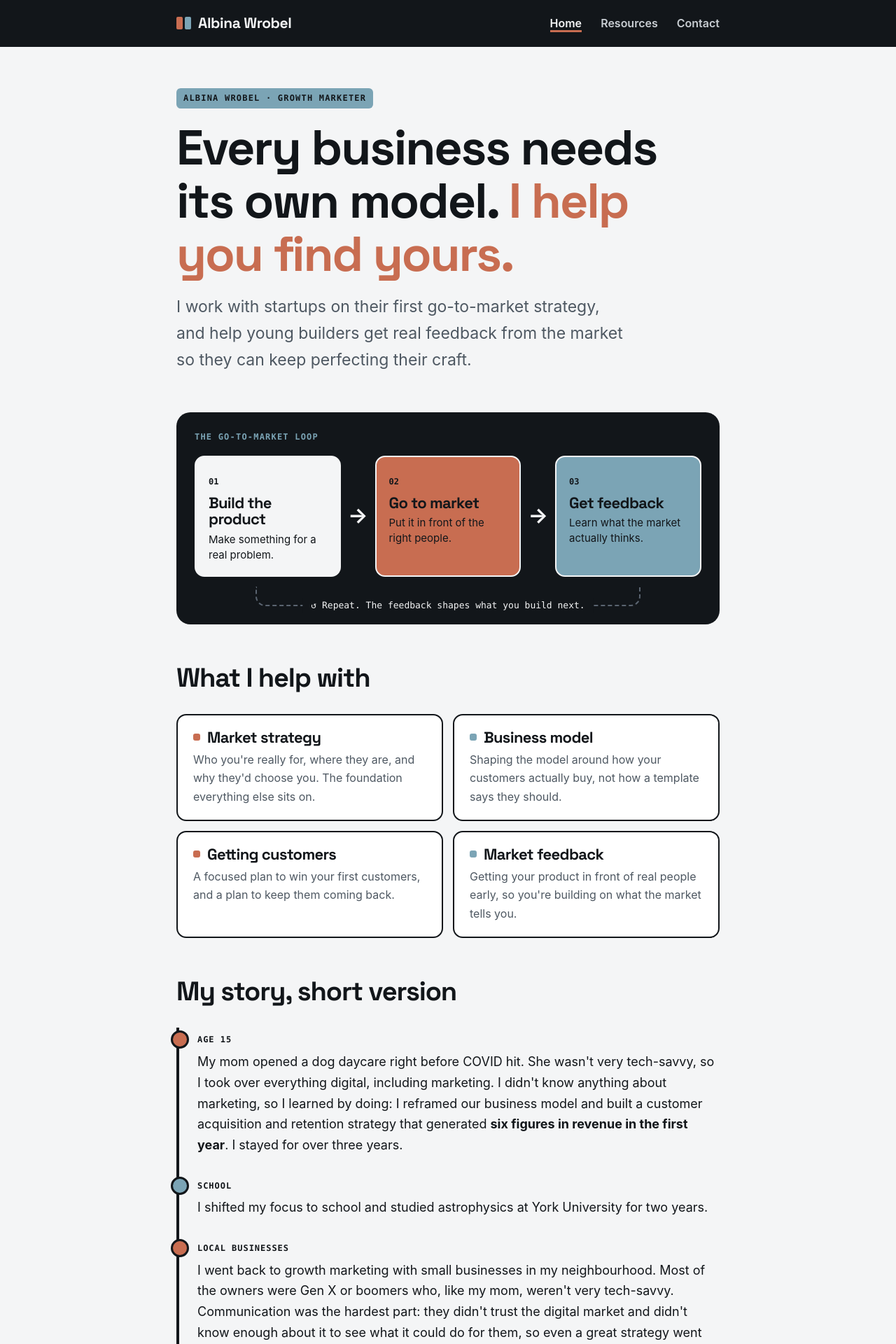
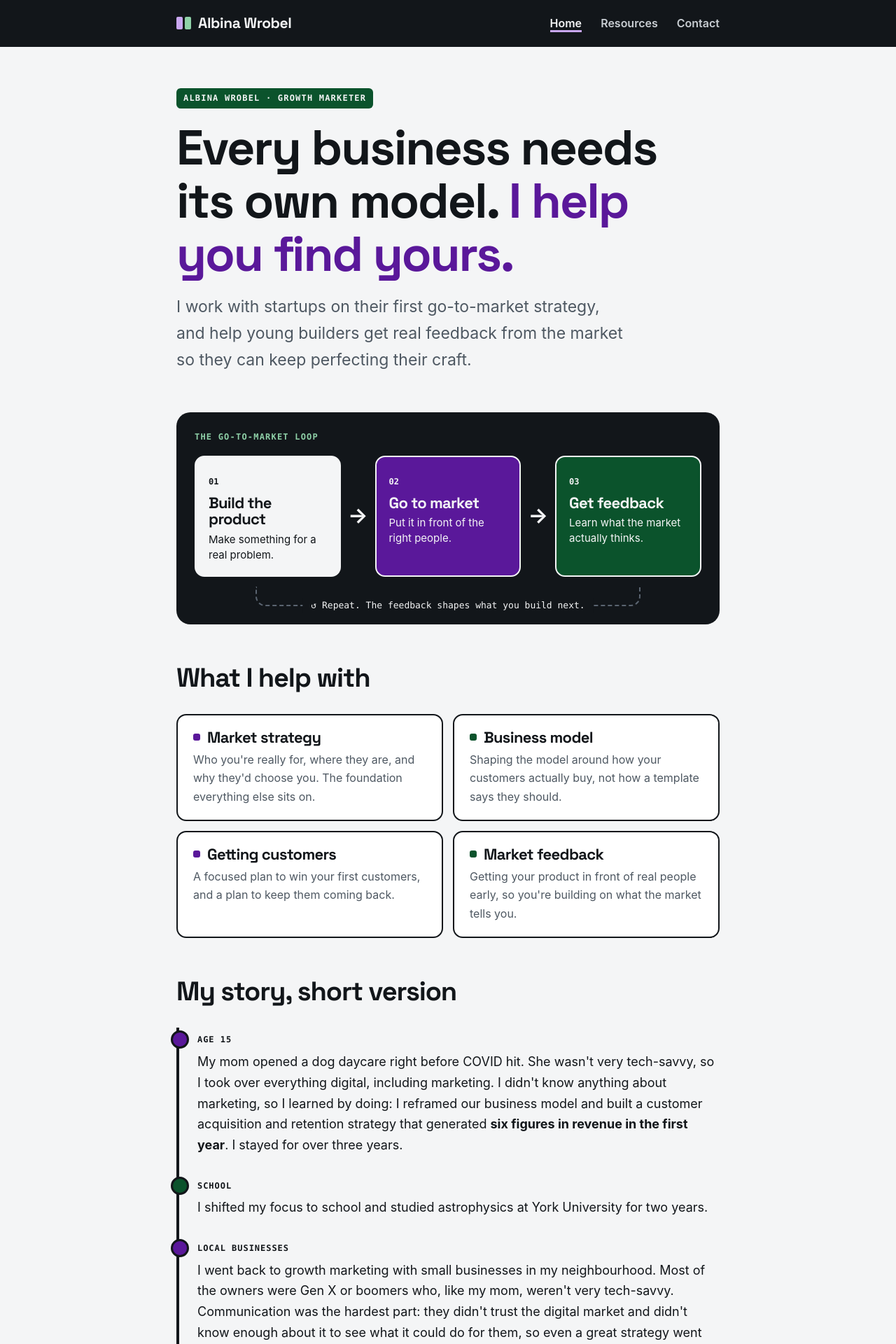
Before and after one commit to albinawrobel/albinawrobel.github.io, a Jekyll site: the page built from index.md, in a window 1280 px wide. Shown: the top 1920 px of the page at 70% size. Built offline with Jekyll 4.4.1, drawn with Linux system fonts in a browser that asks for light colours.

Commit message:
Add files via upload

```diff
--- a/assets/css/style.css
+++ b/assets/css/style.css
@@ -2,8 +2,10 @@
 :root {
   --paper: #F4F5F6;     /* main light */
   --ink:   #12161A;     /* main dark */
-  --blue:  #7BA4B5;     /* accent 1 */
-  --rust:  #C86D51;     /* accent 2 */
+  --green:  #0B532C;    /* accent 1 */
+  --purple: #5A189A;    /* accent 2 */
+  --green-light:  #8FD1A8;  /* green tint for dark backgrounds */
+  --purple-light: #C9A7F0;  /* purple tint for dark backgrounds */
   --muted: #4E5862;
   --line:  #DADDE1;
   --card:  #FFFFFF;
@@ -14,10 +16,10 @@
 * { box-sizing: border-box; }
 html { -webkit-text-size-adjust: 100%; }
 body { margin:0; background:var(--paper); color:var(--ink); font-family:var(--sans); font-size:18px; line-height:1.65; }
-::selection { background: var(--rust); color: var(--ink); }
+::selection { background: var(--purple); color: var(--paper); }
 
-a { color: var(--ink); text-decoration-line: underline; text-decoration-color: var(--rust); text-decoration-thickness: 2px; text-underline-offset: 4px; }
-a:hover { text-decoration-color: var(--blue); }
+a { color: var(--ink); text-decoration-line: underline; text-decoration-color: var(--purple); text-decoration-thickness: 2px; text-underline-offset: 4px; }
+a:hover { text-decoration-color: var(--green); }
 .wrap { max-width: 820px; margin: 0 auto; padding: 0 22px; }
 
 /* ---------- header ---------- */
@@ -26,12 +28,12 @@ a:hover { text-decoration-color: var(--blue); }
 .brand { font-family:var(--display); font-weight:700; font-size:21px; letter-spacing:-0.02em; color:var(--paper); text-decoration:none; display:inline-flex; align-items:center; gap:10px; }
 .brand-mark { display:inline-flex; gap:3px; }
 .brand-mark i { display:block; width:9px; height:18px; border-radius:2px; }
-.brand-mark i:first-child { background:var(--rust); }
-.brand-mark i:last-child { background:var(--blue); }
+.brand-mark i:first-child { background:var(--purple-light); }
+.brand-mark i:last-child { background:var(--green-light); }
 nav a { color:#C9CED3; text-decoration:none; margin-left:22px; font-size:16px; font-weight:600; }
 nav a:first-child { margin-left:0; }
 nav a:hover { color:var(--paper); }
-nav a.active { color:var(--paper); box-shadow: inset 0 -3px 0 var(--rust); padding-bottom:3px; }
+nav a.active { color:var(--paper); box-shadow: inset 0 -3px 0 var(--purple-light); padding-bottom:3px; }
 
 /* ---------- type ---------- */
 main.wrap { padding-top:56px; padding-bottom:80px; }
@@ -39,18 +41,18 @@ h1, h2, h3 { font-family:var(--display); line-height:1.08; letter-spacing:-0.03e
 h1 { font-size: clamp(40px, 8vw, 72px); margin:0 0 20px; font-weight:700; }
 h2 { font-size: clamp(28px, 4.5vw, 38px); margin-top:56px; font-weight:700; }
 h3 { font-size:23px; margin-top:32px; }
-.hl { color: var(--rust); }
-.mark { color: var(--ink); font-weight:600; text-decoration: underline; text-decoration-color: var(--blue); text-decoration-thickness: 4px; text-underline-offset: 5px; text-decoration-skip-ink: none; }
-.eyebrow { display:inline-block; font-family:var(--mono); font-size:12px; font-weight:700; text-transform:uppercase; letter-spacing:0.1em; color:var(--ink); background:var(--blue); padding:5px 10px; border-radius:6px; margin:0 0 18px; }
-.eyebrow a { color:var(--ink); text-decoration:none; }
+.hl { color: var(--purple); }
+.mark { color: var(--ink); font-weight:600; text-decoration: underline; text-decoration-color: var(--green); text-decoration-thickness: 4px; text-underline-offset: 5px; text-decoration-skip-ink: none; }
+.eyebrow { display:inline-block; font-family:var(--mono); font-size:12px; font-weight:700; text-transform:uppercase; letter-spacing:0.1em; color:var(--paper); background:var(--green); padding:5px 10px; border-radius:6px; margin:0 0 18px; }
+.eyebrow a { color:var(--paper); text-decoration:none; }
 .lede { font-size: clamp(19px, 2.6vw, 23px); color:var(--muted); margin-top:0; max-width: 640px; }
 .meta { font-family:var(--mono); font-size:13px; color:var(--muted); }
 
 /* ---------- buttons ---------- */
-.button { display:inline-block; background:var(--rust); color:var(--ink); padding:14px 22px; border-radius:12px; text-decoration:none; font-weight:700; font-size:16px; border:2px solid var(--ink); box-shadow: 4px 4px 0 var(--ink); transition: transform .12s, box-shadow .12s; }
+.button { display:inline-block; background:var(--purple); color:var(--paper); padding:14px 22px; border-radius:12px; text-decoration:none; font-weight:700; font-size:16px; border:2px solid var(--ink); box-shadow: 4px 4px 0 var(--ink); transition: transform .12s, box-shadow .12s; }
 .button:hover { transform: translate(-2px,-2px); box-shadow: 6px 6px 0 var(--ink); }
 .button:active { transform: translate(2px,2px); box-shadow: 2px 2px 0 var(--ink); }
-.button.secondary { background:var(--paper); }
+.button.secondary { background:var(--paper); color:var(--ink); }
 .actions { display:flex; gap:16px; flex-wrap:wrap; margin:32px 0 8px; }
 
 /* ---------- hero ---------- */
@@ -60,19 +62,19 @@ h3 { font-size:23px; margin-top:32px; }
 /* ---------- lists ---------- */
 .list { list-style:none; padding:0; margin:0; }
 .list li { background:var(--card); border:2px solid var(--ink); border-radius:14px; padding:20px 22px; margin-bottom:14px; transition: transform .12s, box-shadow .12s; }
-.list li:hover { transform: translate(-2px,-2px); box-shadow: 5px 5px 0 var(--blue); }
+.list li:hover { transform: translate(-2px,-2px); box-shadow: 5px 5px 0 var(--green); }
 .list a.title { font-family:var(--display); font-weight:700; font-size:22px; letter-spacing:-0.02em; color:var(--ink); text-decoration:none; }
-.list a.title:hover { text-decoration: underline; text-decoration-color: var(--rust); }
+.list a.title:hover { text-decoration: underline; text-decoration-color: var(--purple); }
 .list p { margin:6px 0 0; color:var(--muted); font-size:16px; }
 .list time { white-space:nowrap; font-family:var(--mono); font-size:12px; color:var(--muted); margin-left:6px; }
-.tag { font-family:var(--mono); font-size:11px; font-weight:700; text-transform:uppercase; letter-spacing:.06em; background:var(--rust); color:var(--ink); border-radius:6px; padding:2px 8px; margin-left:8px; vertical-align:3px; }
+.tag { font-family:var(--mono); font-size:11px; font-weight:700; text-transform:uppercase; letter-spacing:.06em; background:var(--purple); color:var(--paper); border-radius:6px; padding:2px 8px; margin-left:8px; vertical-align:3px; }
 
 /* ---------- article ---------- */
 .prose img { max-width:100%; border-radius:12px; }
-.prose blockquote { margin:28px 0; padding:16px 22px; border-left:6px solid var(--rust); background:var(--card); border-radius:0 12px 12px 0; font-size:20px; font-weight:600; color:var(--ink); }
+.prose blockquote { margin:28px 0; padding:16px 22px; border-left:6px solid var(--purple); background:var(--card); border-radius:0 12px 12px 0; font-size:20px; font-weight:600; color:var(--ink); }
 .prose blockquote p { margin:0; }
-.prose ul li::marker { color: var(--rust); }
-.prose ol li::marker { color: var(--rust); font-weight:700; }
+.prose ul li::marker { color: var(--purple); }
+.prose ol li::marker { color: var(--purple); font-weight:700; }
 code { font-family:var(--mono); font-size:0.88em; background:var(--card); border:1px solid var(--line); border-radius:5px; padding:1px 5px; }
 pre { background:var(--ink); color:var(--paper); border-radius:12px; padding:18px; overflow-x:auto; font-size:15px; line-height:1.5; }
 pre code { border:0; padding:0; background:none; color:inherit; }
@@ -83,8 +85,8 @@ th, td { border-bottom:1px solid var(--line); padding:10px 12px; text-align:left
 /* ---------- boxes ---------- */
 .cta { margin-top:64px; padding:28px; background:var(--ink); color:var(--paper); border-radius:18px; }
 .cta p { margin-top:0; }
-.cta .button { box-shadow: 4px 4px 0 var(--blue); border-color: var(--paper); }
-.card { background:var(--card); border:2px solid var(--ink); border-radius:18px; padding:28px; margin:28px 0; box-shadow: 6px 6px 0 var(--blue); }
+.cta .button { box-shadow: 4px 4px 0 var(--green-light); border-color: var(--paper); }
+.card { background:var(--card); border:2px solid var(--ink); border-radius:18px; padding:28px; margin:28px 0; box-shadow: 6px 6px 0 var(--green); }
 .contact-list { list-style:none; padding:0; margin:0; }
 .contact-list li { padding:14px 0; border-bottom:1px solid var(--line); font-size:20px; font-weight:600; }
 .contact-list li:last-child { border-bottom:0; }
@@ -93,8 +95,8 @@ th, td { border-bottom:1px solid var(--line); padding:10px 12px; text-align:left
 /* ---------- about ---------- */
 .facts { display:grid; grid-template-columns:repeat(auto-fit, minmax(170px,1fr)); gap:14px; margin:36px 0; }
 .fact { border:2px solid var(--ink); border-radius:14px; padding:16px 18px; background:var(--card); }
-.fact:nth-child(1) { background:var(--rust); }
-.fact:nth-child(2) { background:var(--blue); }
+.fact:nth-child(1) { background:var(--purple); }
+.fact:nth-child(2) { background:var(--green); }
 .fact .k { font-family:var(--mono); font-size:12px; text-transform:uppercase; letter-spacing:.08em; }
 .fact .v { font-family:var(--display); font-size:22px; font-weight:700; letter-spacing:-0.02em; line-height:1.2; margin-top:4px; }
 
@@ -102,22 +104,22 @@ th, td { border-bottom:1px solid var(--line); padding:10px 12px; text-align:left
 .calc label { display:block; font-weight:700; font-size:15px; margin-top:16px; }
 .calc small { color:var(--muted); font-weight:400; }
 .calc input { width:100%; font:inherit; font-size:18px; padding:11px 13px; border:2px solid var(--ink); border-radius:10px; background:var(--paper); color:var(--ink); margin-top:6px; }
-.calc input:focus { outline:3px solid var(--rust); outline-offset:1px; }
+.calc input:focus { outline:3px solid var(--purple); outline-offset:1px; }
 .grid2 { display:grid; grid-template-columns:1fr 1fr; gap:0 18px; }
 @media (max-width:560px) { .grid2 { grid-template-columns:1fr; } }
 .results { display:grid; grid-template-columns:repeat(auto-fit, minmax(140px,1fr)); gap:12px; margin-top:26px; }
 .stat { border-radius:12px; padding:14px; background:var(--ink); color:var(--paper); }
-.stat .k { font-family:var(--mono); font-size:11px; text-transform:uppercase; letter-spacing:0.08em; color:var(--blue); }
+.stat .k { font-family:var(--mono); font-size:11px; text-transform:uppercase; letter-spacing:0.08em; color:var(--green-light); }
 .stat .v { font-family:var(--display); font-size:30px; font-weight:700; letter-spacing:-0.02em; margin-top:4px; }
 .verdict { margin-top:16px; font-size:16px; font-weight:600; }
 
 /* ---------- footer ---------- */
 .site-footer { background:var(--ink); color:#C9CED3; padding:44px 0; font-size:15px; }
 .site-footer .big { font-family:var(--display); font-size:clamp(26px,4vw,34px); font-weight:700; letter-spacing:-0.02em; color:var(--paper); margin:0 0 6px; line-height:1.15; }
-.site-footer .big a { color:var(--paper); text-decoration-color:var(--rust); }
+.site-footer .big a { color:var(--paper); text-decoration-color:var(--purple-light); }
 .site-footer p { margin:6px 0; }
 .site-footer .links { margin-top:22px; }
-.site-footer .links a { color:var(--blue); margin-right:16px; text-decoration:none; font-weight:600; }
+.site-footer .links a { color:var(--green-light); margin-right:16px; text-decoration:none; font-weight:600; }
 .site-footer .links a:hover { color:var(--paper); }
 .list .title-static { font-family:var(--display); font-weight:700; font-size:22px; letter-spacing:-0.02em; }
 
@@ -126,28 +128,28 @@ th, td { border-bottom:1px solid var(--line); padding:10px 12px; text-align:left
 @media (max-width:600px) { .services { grid-template-columns:1fr; } }
 .service { background:var(--card); border:2px solid var(--ink); border-radius:14px; padding:20px 22px; }
 .service h3 { margin:0 0 6px; font-size:22px; }
-.service h3::before { content:""; display:inline-block; width:10px; height:10px; border-radius:3px; background:var(--rust); margin-right:10px; vertical-align:3px; }
-.service:nth-child(even) h3::before { background:var(--blue); }
+.service h3::before { content:""; display:inline-block; width:10px; height:10px; border-radius:3px; background:var(--purple); margin-right:10px; vertical-align:3px; }
+.service:nth-child(even) h3::before { background:var(--green); }
 .service p { margin:0; color:var(--muted); font-size:16px; }
 .timeline { list-style:none; padding:0; margin:0; border-left:4px solid var(--ink); }
 .timeline li { position:relative; padding:0 0 26px 26px; }
 .timeline li:last-child { padding-bottom:0; }
-.timeline li::before { content:""; position:absolute; left:-12px; top:4px; width:20px; height:20px; border-radius:50%; background:var(--rust); border:3px solid var(--ink); }
-.timeline li:nth-child(even)::before { background:var(--blue); }
+.timeline li::before { content:""; position:absolute; left:-12px; top:4px; width:20px; height:20px; border-radius:50%; background:var(--purple); border:3px solid var(--ink); }
+.timeline li:nth-child(even)::before { background:var(--green); }
 .timeline .when { font-family:var(--mono); font-size:12px; font-weight:700; text-transform:uppercase; letter-spacing:.08em; }
 .timeline p { margin:4px 0 0; }
 blockquote.belief { margin:56px 0 8px; padding:34px 30px; background:var(--ink); color:var(--paper); border-radius:18px; font-family:var(--display); font-size:clamp(30px,5vw,46px); font-weight:700; letter-spacing:-0.03em; line-height:1.1; border:0; }
-blockquote.belief::before { content:"“"; color:var(--rust); margin-right:4px; }
-blockquote.belief::after { content:"”"; color:var(--blue); margin-left:2px; }
+blockquote.belief::before { content:"“"; color:var(--purple-light); margin-right:4px; }
+blockquote.belief::after { content:"”"; color:var(--green-light); margin-left:2px; }
 
 /* ---------- GTM loop graphic ---------- */
 .gtm { margin:8px 0 8px; padding:26px; background:var(--ink); color:var(--paper); border-radius:20px; }
-.gtm-label { font-family:var(--mono); font-size:12px; font-weight:700; text-transform:uppercase; letter-spacing:.1em; color:var(--blue); margin:0 0 16px; }
+.gtm-label { font-family:var(--mono); font-size:12px; font-weight:700; text-transform:uppercase; letter-spacing:.1em; color:var(--green-light); margin:0 0 16px; }
 .gtm-steps { display:grid; grid-template-columns:1fr auto 1fr auto 1fr; align-items:stretch; gap:10px; }
 .gtm-step { border-radius:14px; padding:18px; color:var(--ink); border:2px solid var(--paper); }
 .gtm-step.s1 { background:var(--paper); }
-.gtm-step.s2 { background:var(--rust); }
-.gtm-step.s3 { background:var(--blue); }
+.gtm-step.s2 { background:var(--purple); color:var(--paper); }
+.gtm-step.s3 { background:var(--green); color:var(--paper); }
 .gtm-step .n { font-family:var(--mono); font-size:12px; font-weight:700; }
 .gtm-step h3 { margin:6px 0 6px; font-size:22px; }
 .gtm-step p { margin:0; font-size:15px; line-height:1.45; }
@@ -166,15 +168,15 @@ blockquote.belief::after { content:"”"; color:var(--blue); margin-left:2px; }
 .prose figure { margin:32px 0; }
 .prose figure img { display:block; width:100%; height:auto; border:2px solid var(--ink); border-radius:14px; background:#fff; }
 .prose figcaption { font-family:var(--mono); font-size:12px; color:var(--muted); margin-top:8px; text-align:center; }
-.test-card { background:var(--card); border:2px solid var(--ink); border-radius:18px; padding:4px 26px 12px; margin:32px 0; box-shadow:6px 6px 0 var(--rust); }
+.test-card { background:var(--card); border:2px solid var(--ink); border-radius:18px; padding:4px 26px 12px; margin:32px 0; box-shadow:6px 6px 0 var(--purple); }
 .test-card h3 { margin-top:22px; }
 .test-card ol > li { margin-bottom:10px; }
 
 /* ---------- article tweaks ---------- */
 .post h1 { font-size: clamp(32px, 5.2vw, 46px); }
 .post .lede { font-size:18px; color:var(--ink); font-family:var(--sans); max-width:none; }
-.prose a { color:#A9502F; text-decoration:none; font-weight:600; }
-.prose a:hover { text-decoration:underline; text-decoration-color:#A9502F; }
+.prose a { color:var(--purple); text-decoration:none; font-weight:600; }
+.prose a:hover { text-decoration:underline; text-decoration-color:var(--purple); }
 
 /* article summaries (SEO description) in italics */
 .post .lede, .list p { font-style: italic; }
```
Also changed, not shown: _layouts/default.html (line endings or trailing spaces), assets/img/fantasy-loop.svg, assets/img/market-loop.svg, assets/img/telephone-game.svg.
